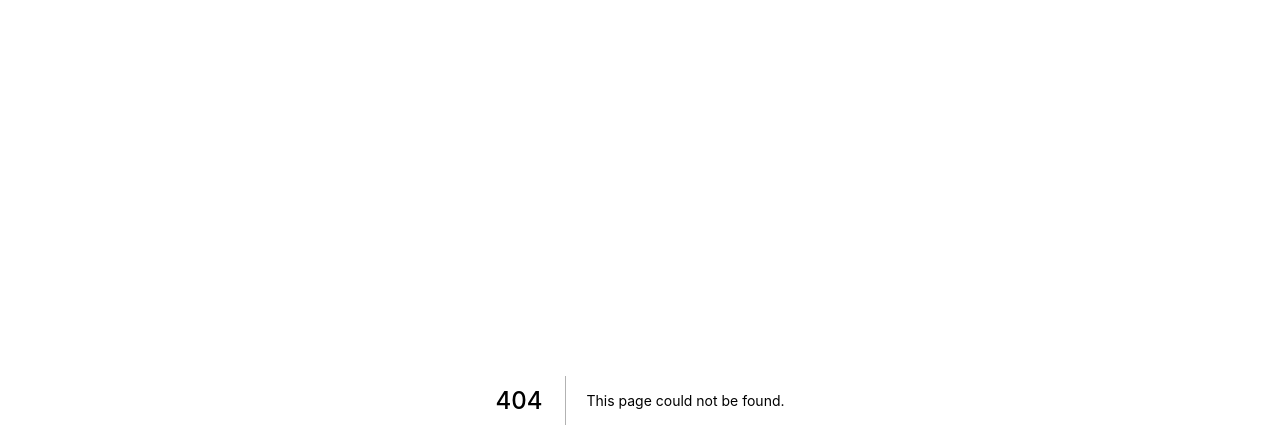
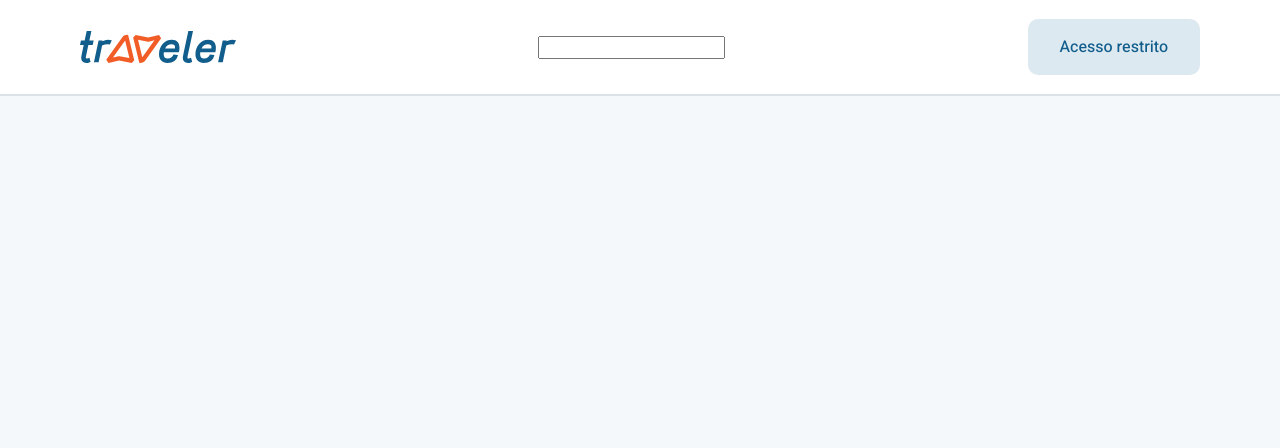
Before and after one commit to lucascprazeres/traveler, a Next.js app: page /cities in a window 1280 px wide. Before the commit this address had no page. Shown: the top 448 px of the page. Built offline with nearby package versions, Linux system fonts and the light colour scheme.

Commit message:
feat: add RestrictedAccess button and SearchHeader

```diff
--- a/src/components/Card.module.css
+++ b/src/components/Card.module.css
@@ -1,5 +1,4 @@
 .card {
-  height: 316px;
   width: 304px;
 
   border-radius: 20px;
@@ -14,6 +13,9 @@
   background: var(--white);
   height: 106px;
   padding: 1.5rem;
+  border: 2px solid var(--shape);
+  border-top: 0;
+  border-radius: 0 0 20px 20px;
 }
 
 .card footer span {
--- /dev/null
+++ b/src/components/RestrictedAccess.module.css
@@ -0,0 +1,8 @@
+.container {
+  font-family: 'Heebo', sans-serif;
+  font-weight: 500;
+  color: var(--blue-brand);
+  background: var(--blue-low);
+  padding: 1rem 2rem;
+  border-radius: 10px;
+}
--- /dev/null
+++ b/src/components/RestrictedAccess.tsx
@@ -0,0 +1,13 @@
+import Link from 'next/link'
+
+import styles from './RestrictedAccess.module.css'
+
+export default function RestrictedAccess() {
+  return (
+    <Link href="#">
+      <a className={styles.container}>
+        Acesso restrito
+      </a>
+    </Link>
+  )
+}
--- /dev/null
+++ b/src/components/SearchHeader.module.css
@@ -0,0 +1,17 @@
+.header {
+  height: 6rem;
+  background: var(--white);
+  border-bottom: 2px solid var(--shape);
+}
+
+.content {
+  display: flex;
+  align-items: center;
+  justify-content: space-between;
+
+  height: 100%;
+  width: 100%;
+  max-width: 1120px;
+
+  margin: 0 auto;
+}
--- /dev/null
+++ b/src/components/SearchHeader.tsx
@@ -0,0 +1,20 @@
+import { Logo } from "./Logo";
+import RestrictedAccess from "./RestrictedAccess";
+
+import styles from './SearchHeader.module.css'
+
+export function SearchHeader() {
+  return (
+    <header className={styles.header}>
+      <div className={styles.content}>
+        <Logo />
+
+        <div>
+          <input type="text" />
+        </div>
+
+        <RestrictedAccess />
+      </div>
+    </header>
+  )
+}
--- /dev/null
+++ b/src/pages/cities.tsx
@@ -0,0 +1,16 @@
+import Head from 'next/head'
+import { SearchHeader } from '../components/SearchHeader'
+
+import styles from '../styles/Cities.module.css'
+
+export default function Cities() {
+  return (
+    <div className={styles.container}>
+      <Head>
+        <title>traveler | cities</title>
+      </Head>
+
+      <SearchHeader />
+    </div>
+  )
+}
--- a/src/pages/index.tsx
+++ b/src/pages/index.tsx
@@ -3,6 +3,7 @@ import Head from 'next/head'
 import Link from 'next/link'
 import { Card } from '../components/Card'
 import { Logo } from '../components/Logo'
+import RestrictedAccess from '../components/RestrictedAccess'
 import styles from '../styles/Home.module.css'
 
 const Home: NextPage = () => {
@@ -16,7 +17,7 @@ const Home: NextPage = () => {
         <header>
           <Logo />
 
-          <span />
+          <RestrictedAccess />
         </header>
 
         <main>
@@ -32,7 +33,7 @@ const Home: NextPage = () => {
               visitar em cidades maravilhosas do <br /> Pará.
             </p>
 
-            <Link href="#">
+            <Link href="/cities">
               <a>
                 Descobrir todos os lugares
               </a>
--- /dev/null
+++ b/src/styles/Cities.module.css
@@ -0,0 +1,3 @@
+.container {
+
+}
```
Also changed, not shown: src/styles/Home.module.css (+8 -1 lines).
